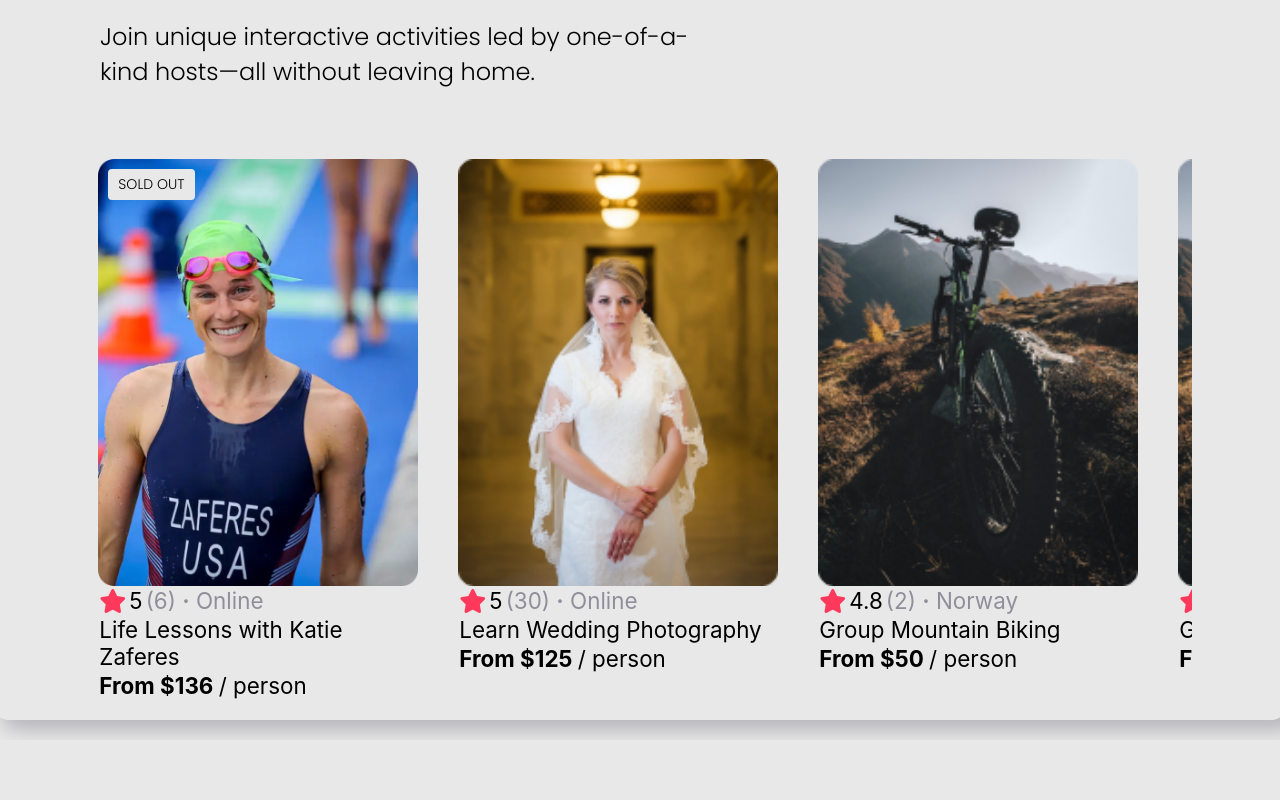
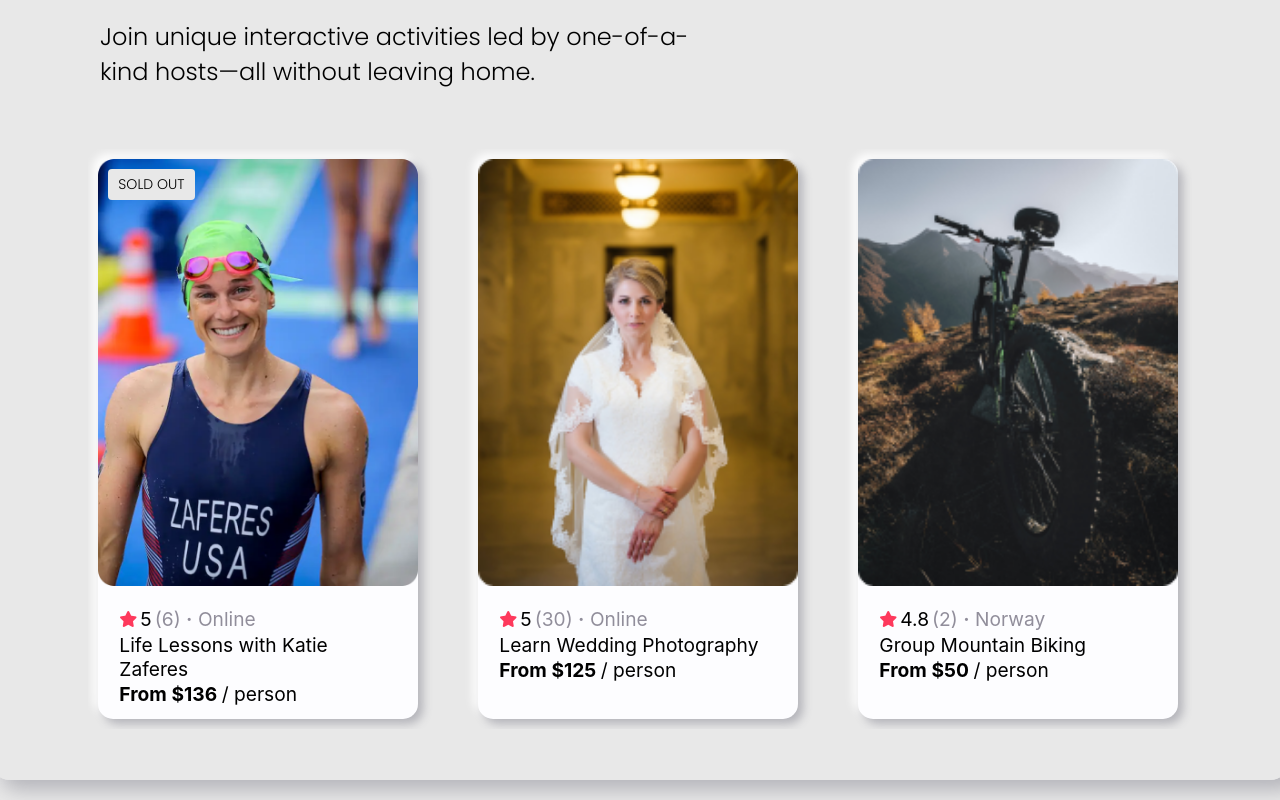
Before and after one commit to yentlc/airbnb-clone, a React (Create React App) app: page / in a window 1280 px wide. Shown: the part 983-1783 px from the top of the page. Before the commit the page ends 1723 px from the top, so only its background shows below. Built offline with nearby package versions, Linux system fonts and the light colour scheme.

Commit message:
more style

```diff
--- a/src/App.css
+++ b/src/App.css
@@ -65,12 +65,19 @@ body {
 
 .card{
   width: 320px;
-  height : 550px;
+  height : 560px;
   flex: 0 0 auto;
   display: flex;
   flex-direction: column;
   position: relative;
   margin: 10px;
+  background-color: #fdfdff;
+  border-radius: 15px;
+  box-shadow:  5px 5px 10px #b4b4ba,
+             -5px -5px 10px #ffffff;
+}
+.text-section{
+  padding: 20px;
 }
 .status{
   background: #e8e8e8;
@@ -96,11 +103,11 @@ font-size: 14px;
 }
 .card .fa-star{
   color: #FE395C;
-  font-size: 1.5em;
+  font-size: 1em;
   margin: 1px;
 }
 .card p{
-  font-size: 1.4em;
+  font-size: 1.2em;
 }
 .card .rating .gray{
   color:#918E9B;
@@ -112,9 +119,10 @@ font-size: 14px;
   width: 85%;
   display: flex;
   flex-wrap: nowrap;
-  gap: 20px;
+  gap: 40px;
   overflow-x: auto;
   flex-direction: row;
   justify-content: flex-start;
   align-items: center;
+  margin-bottom: 50px;
 }
--- a/src/components/Card.js
+++ b/src/components/Card.js
@@ -7,6 +7,7 @@ export default function Card(card) {
     <section className='card'>
       <img src={`/images/${card.coverImg}`} alt='katie zaferes' />
       {spots && <h3 className='status'>{spots}</h3>}
+      <div className='text-section'>
         <div className='rating'>
           <i class='fa-solid fa-star'></i>
           <p className='rating'>{card.stats.rating}</p>
@@ -18,6 +19,7 @@ export default function Card(card) {
         <p className='pricing'>
           <span className='bold'>From ${card.price} </span>/ person
         </p>
+      </div>
     </section>
   );
 }
```
Lines whose indentation alone changed are shown as unchanged.
